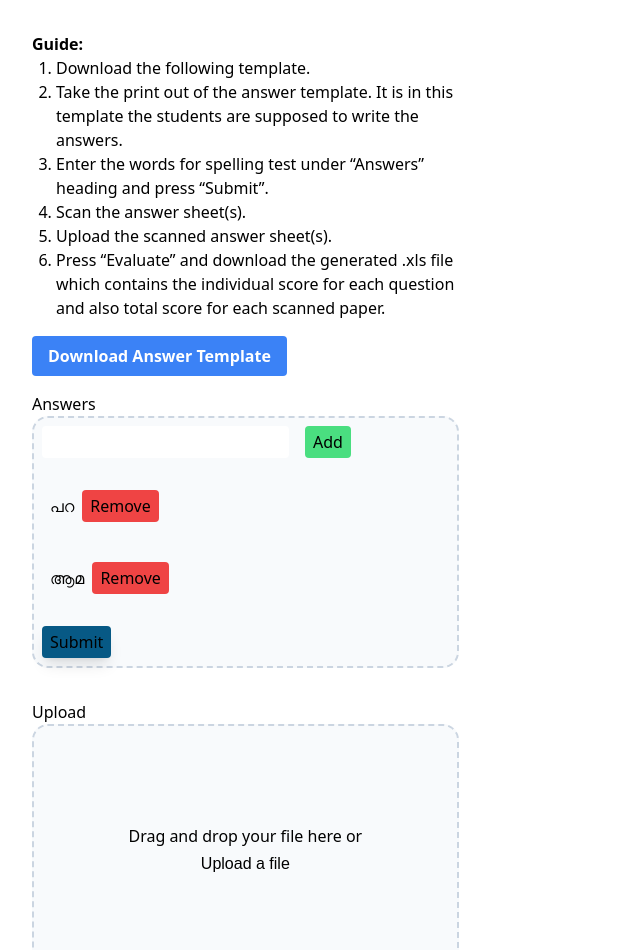
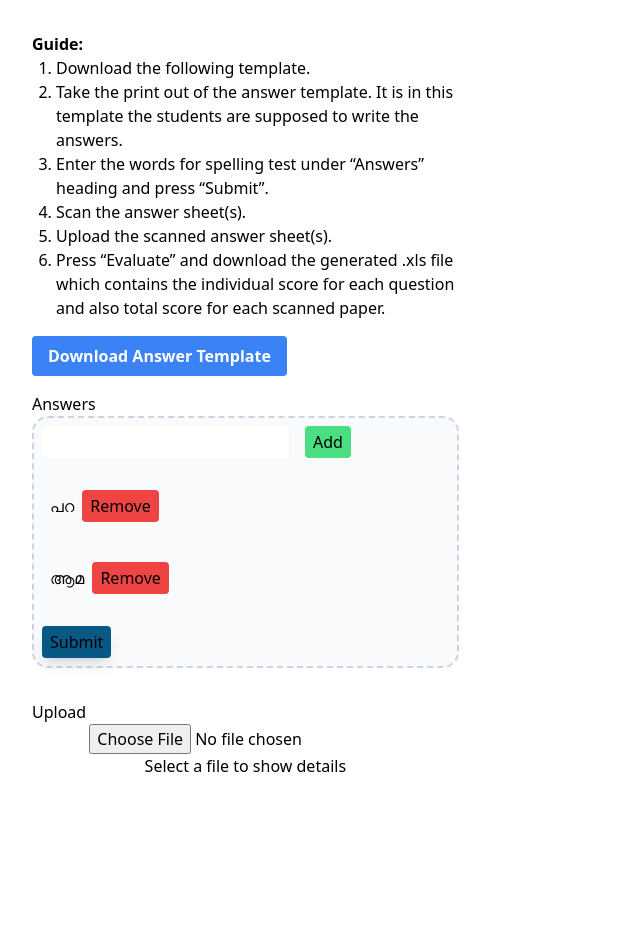
Before and after one commit to mainproject-group8/auto-evaluator, a Next.js app in the folder auto-evaluator/: page / in a window 1280 px wide. Shown: the top 950 px of the page, without its empty margins (0-640 px from the left). Built offline with nearby package versions, Linux system fonts and the light colour scheme.

Commit message:
Upload file feature added

```diff
--- a/auto-evaluator/pages/index.js
+++ b/auto-evaluator/pages/index.js
@@ -3,6 +3,18 @@ import { useState, useRef } from "react";
 import AnswerList from "../components/Answer";
 
 export default function Home() {
+  // -------------------------------------
+  const [selectedFile, setSelectedFile] = useState();
+  const [isFilePicked, setIsFilePicked] = useState(false);
+  const [isSelected, setIsSelected] = useState(false);
+
+  const changeHandler = (event) => {
+    setSelectedFile(event.target.files[0]);
+    setIsSelected(true);
+  };
+  // ---------------------------------------
+
+
   // drag state
   const [dragActive, setDragActive] = useState(false);
   // ref
@@ -41,6 +53,11 @@ export default function Home() {
   const onButtonClick = () => {
     inputRef.current.click();
   };
+
+  const handleClick = () => {
+    console.log("Uploaded")
+  }
+
   return (
     <>
       <Head>
@@ -78,14 +95,8 @@ export default function Home() {
         <div className="mt-8">
           <h2>Upload</h2>
           <form id="form-file-upload">
-            <input type="file" id="input-file-upload" multiple={true} />
-            <label id="label-file-upload" htmlFor="input-file-upload">
-              <div>
-                <p>Drag and drop your file here or</p>
-                <button className="upload-button">Upload a file</button>
-              </div>
-            </label>
-            {dragActive && (
+
+            {/* {dragActive && (
               <div
                 id="drag-file-element"
                 onDragEnter={handleDrag}
@@ -93,6 +104,20 @@ export default function Home() {
                 onDragOver={handleDrag}
                 onDrop={handleDrop}
               ></div>
+            )} */}
+            <input type="file" name="file" onChange={changeHandler} />
+            {isSelected ? (
+              <div>
+                <p>Filename: {selectedFile.name}</p>
+                <p>Filetype: {selectedFile.type}</p>
+                <p>Size in bytes: {selectedFile.size}</p>
+                <p>
+                  lastModifiedDate:{' '}
+                  {selectedFile.lastModifiedDate.toLocaleDateString()}
+                </p>
+              </div>
+            ) : (
+              <p>Select a file to show details</p>
             )}
           </form>
         </div>
```
Also changed, not shown: 1 other file (tests, documents, lock files or other folders).
